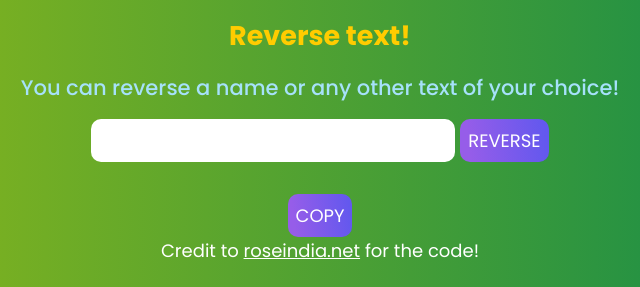
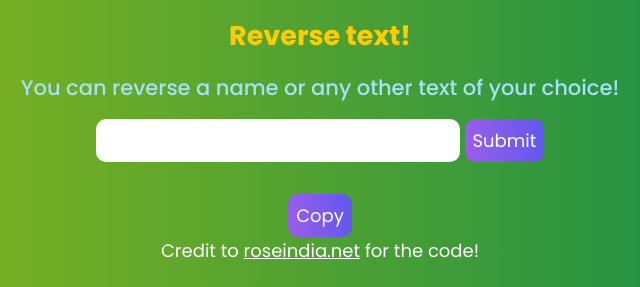
Before and after one commit to KendallDoesCoding/backward-text, a website: page index.html in a window 1280 px wide. Shown: the top 287 px of the page, 320-960 px from the left. Drawn offline with Linux system fonts and the light colour scheme.

Commit message:
fixed #13 Update Functionality: COPY text button.

```diff
--- a/index.html
+++ b/index.html
@@ -16,16 +16,17 @@
     <h3 class="sub-heading">
       You can reverse a name or any other text of your choice!
     </h3>
-    <form>
+    <form id="text-form">
       <input id="text" type="text" name="rev" />
-      <input class="buttons" type="button" value="REVERSE" onClick="reverse(this.form)" />
+      <button class="buttons" type="submit">
+        Submit
+      </button>
+      <p id="reversed-text" class="sub-heading"></p>
 
-      <p id="reversed-text" class="sub-heading"> <!--Reversed text appears here..--></p>
+      <button id="copy-button" class="buttons" >
+        Copy
+      </button>
 
-
-
-
-      <input class="buttons" type="button" value="COPY" onClick="copyReversedText(this.form)" />
     </form>
     <div class="footer">
       <p> Credit to <a
--- a/index.js
+++ b/index.js
@@ -1,15 +1,13 @@
-function reverse(form) {
-  var str = form.rev.value;
-
-  if (isPalindrome(str)) {
+function reverse(word) {
+  if (isPalindrome(word)) {
     console.log("Palindrome reads the same backwards as forwards");
     return;
   }
 
   var text = "";
 
-  for (i = 0; i <= str.length; i++) {
-    text = str.substring(i, i + 1) + text;
+  for (i = 0; i <= word.length; i++) {
+    text = word.substring(i, i + 1) + text;
   }
 
   document.getElementById("reversed-text").innerHTML = text;
@@ -17,10 +15,12 @@ function reverse(form) {
 
 
 function copyReversedText() {
-
   var copiedText = document.getElementById("reversed-text").innerHTML;
-
-  navigator.clipboard.writeText(copiedText);
+  if (copiedText.length > 0) {
+    navigator.clipboard.writeText(copiedText);
+  } else {
+    alert("You must enter text before copying.")
+  }
 }
 
 function isPalindrome(str) {
@@ -31,3 +31,16 @@ function isPalindrome(str) {
   }
   return true;
 }
+
+// form submission invokes function reverse
+document.getElementById("text-form").addEventListener("submit", (event) => {
+  event.preventDefault();
+  var str = document.getElementById("text").value
+  reverse(str)
+});
+
+// copy button invokes function copy text
+document.getElementById("copy-button").addEventListener("click", (event) => {
+  event.preventDefault();
+  copyReversedText()
+});
```
